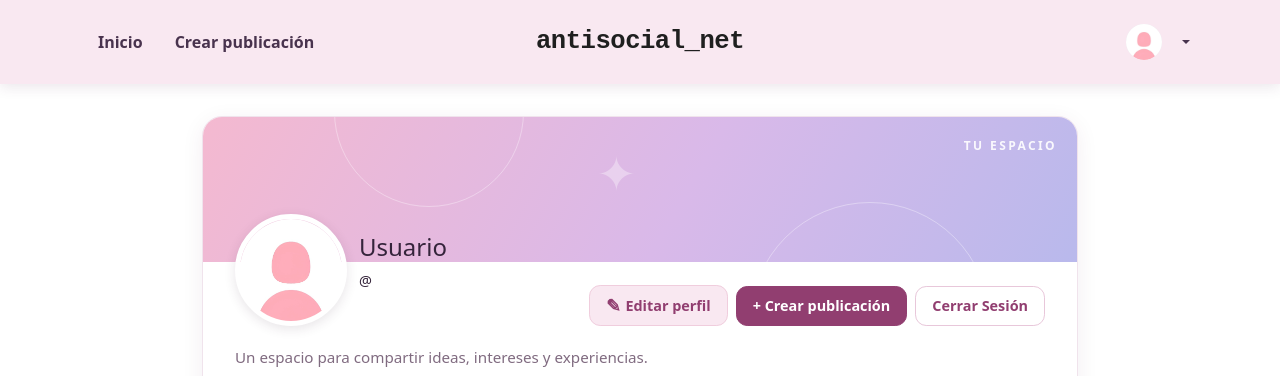
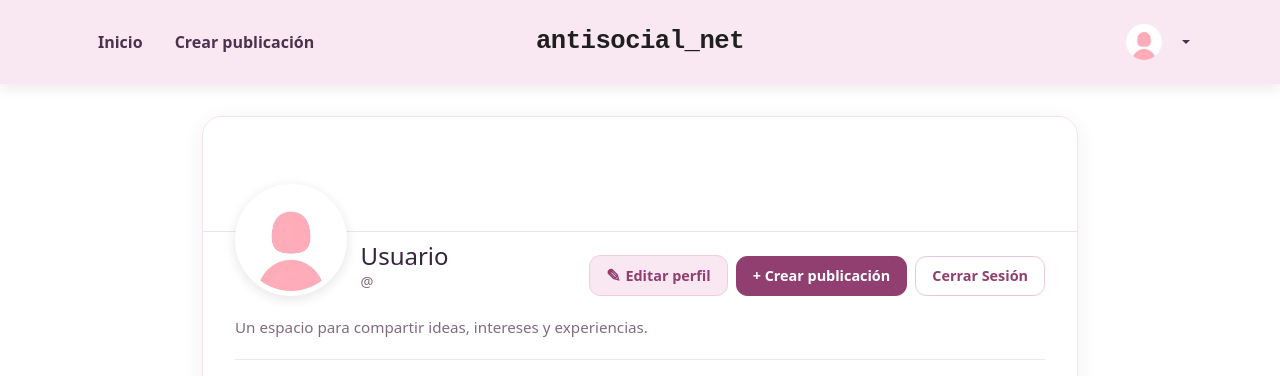
Before and after one commit to julieta-rios/anti-social-net-grupo-8, a React (Vite) app: page /perfil in a window 1280 px wide. Shown: the top 376 px of the page. Built offline with nearby package versions, Linux system fonts and the light colour scheme; no server answers; sample sign-in values are in the browser's storage.

Commit message:
cambios en el banner del perfil

```diff
--- a/src/pages/Perfil/Perfil.module.css
+++ b/src/pages/Perfil/Perfil.module.css
@@ -14,52 +14,9 @@
 }
 
 .portadaPerfil {
-  height: 145px;
-  background: linear-gradient(120deg, #f4b9d0 0%, #d9b9e9 55%, #b9b9ec 100%);
-  position: relative;
-  display: flex;
-  align-items: flex-start;
-  justify-content: flex-end;
-  padding: 1.25rem;
-  overflow: hidden;
-}
-
-.portadaPerfil::before,
-.portadaPerfil::after {
-  content: "";
-  position: absolute;
-  border: 1px solid rgba(255, 255, 255, 0.35);
-  border-radius: 50%;
-}
-
-.portadaPerfil::before {
-  width: 190px;
-  height: 190px;
-  top: -100px;
-  left: 15%;
-}
-
-.portadaPerfil::after {
-  width: 240px;
-  height: 240px;
-  bottom: -180px;
-  right: 10%;
-}
-
-.detallePortada {
-  color: rgba(255, 255, 255, 0.9);
-  font-size: 0.75rem;
-  font-weight: 700;
-  letter-spacing: 0.15rem;
-  z-index: 1;
-}
-
-.decoracionPortada {
-  position: absolute;
-  left: 45%;
-  top: 20px;
-  color: rgba(255, 255, 255, 0.35);
-  font-size: 3rem;
+  height: 115px;
+  background-color: #fff;
+  border-bottom: 1px solid #f0e3ec;
 }
 
 .informacionPerfil {
@@ -78,8 +35,8 @@
 
 .identidadPerfil {
   display: flex;
-  align-items: center;
-  gap: 0.75rem;
+  align-items: flex-end;
+  gap: 0.85rem;
   flex: 1 1 220px;
   min-width: 0;
 }
@@ -99,10 +56,13 @@
 .datosUsuario {
   min-width: 0;
   flex: 1;
+  padding-bottom: 0.35rem;
 }
 
 .datosUsuario h1 {
   font-size: 1.5rem;
+  line-height: 1.2;
+  margin: 0 0 0.15rem;
   overflow-wrap: normal;
   word-break: normal;
   white-space: nowrap;
@@ -113,9 +73,14 @@
 
 .datosUsuario p {
   font-size: 0.9rem;
+  line-height: 1.2;
+  margin: 0;
+  color: #806b80;
+  white-space: nowrap;
+  overflow: hidden;
+  text-overflow: ellipsis;
 }
 
-/*Botones*/
 .accionesPerfil {
   display: flex;
   flex-wrap: wrap;
@@ -195,7 +160,6 @@
   background-color: #713052;
 }
 
-/*Descripcion y estadisticas*/
 .descripcionPerfil {
   color: #806b80;
   font-size: 0.95rem;
@@ -246,7 +210,6 @@
   color: #913e70;
 }
 
-/*Publicacioes*/
 .seccionPublicaciones {
   margin-top: 2.5rem;
 }
@@ -295,7 +258,6 @@
   transform: translateY(-2px);
 }
 
-/*Estados vacios y carga*/
 .estadoVacio {
   background-color: #fff;
   border: 1px dashed #e6cbdc;
@@ -327,7 +289,6 @@
   font-size: 2.5rem;
 }
 
-/*Modal de editar perfil*/
 .modalOverlay {
   position: fixed;
   inset: 0;
@@ -473,7 +434,6 @@
   filter: brightness(1.08);
 }
 
-/* Modal de seguidores y seguidos */
 .modalLista {
   width: 100%;
   max-width: 430px;
@@ -564,7 +524,6 @@
   color: #913e70;
 }
 
-/* Animacion */
 @keyframes aparecer {
   from {
     opacity: 0;
@@ -576,8 +535,6 @@
     transform: translateY(0);
   }
 }
-
-/* parte responsive */
 
 @media (max-width: 900px) {
   .encabezadoPerfil {
@@ -615,13 +572,7 @@
   }
 
   .portadaPerfil {
-    height: 120px;
-    padding: 1rem;
-  }
-
-  .detallePortada {
-    font-size: 0.65rem;
-    letter-spacing: 0.12rem;
+    height: 95px;
   }
 
   .informacionPerfil {
@@ -637,7 +588,7 @@
 
   .identidadPerfil {
     display: flex;
-    align-items: center;
+    align-items: flex-end;
     gap: 0.85rem;
     width: 100%;
   }
@@ -649,9 +600,13 @@
     border-width: 4px;
   }
 
+  .datosUsuario {
+    padding-bottom: 0.15rem;
+  }
+
   .datosUsuario h1 {
     font-size: 1.25rem;
-    margin-bottom: 0.2rem;
+    margin-bottom: 0.15rem;
   }
 
   .datosUsuario p {
@@ -766,6 +721,10 @@
     padding-right: 0.8rem;
   }
 
+  .encabezadoPerfil {
+    margin-top: -38px;
+  }
+
   .avatarPerfil {
     width: 86px;
     height: 86px;
--- a/src/pages/Perfil/Perfil.tsx
+++ b/src/pages/Perfil/Perfil.tsx
@@ -385,13 +385,7 @@ export default function Perfil() {
   return (
     <main className={`container ${styles.contenedorPerfil}`}>
       <section className={styles.tarjetaPerfil}>
-        <div className={styles.portadaPerfil}>
-          <span className={styles.detallePortada}>
-            {esMiPerfil ? "TU ESPACIO" : "PERFIL DE USUARIO"}
-          </span>
-          <span className={styles.decoracionPortada}>✦</span>
-        </div>
-
+        <div className={styles.portadaPerfil} />
         <div className={styles.informacionPerfil}>
           <div className={styles.encabezadoPerfil}>
             <div className={styles.identidadPerfil}>
```
